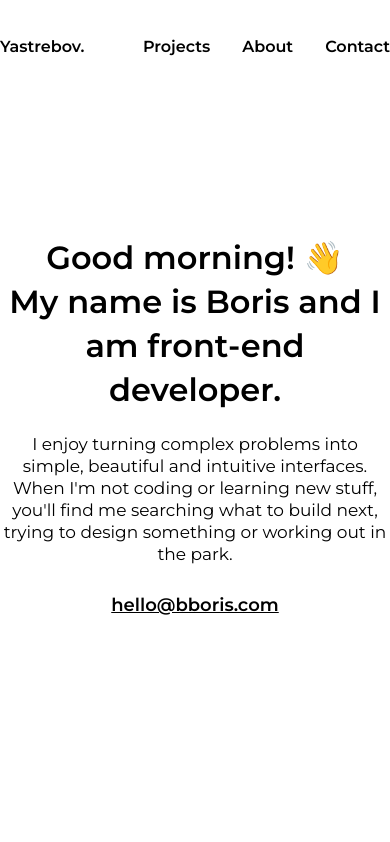
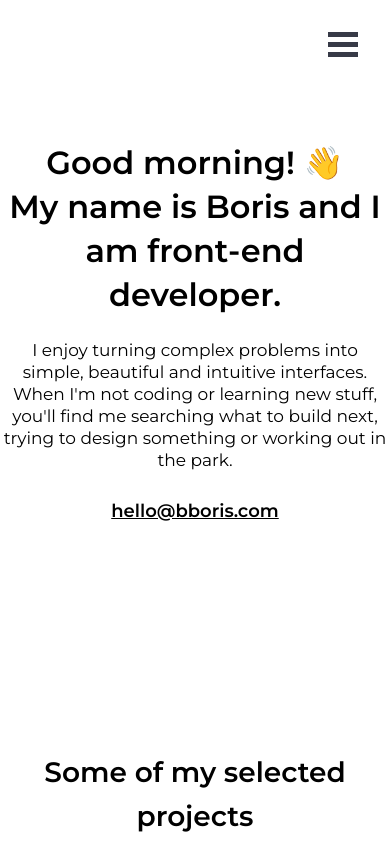
Before and after one commit to yastrebovb/bboris.com, a Gatsby site: page / in a window 390 px wide. Shown: the top 842 px of the page. Built offline with nearby package versions, Linux system fonts and the light colour scheme; Gatsby itself is replaced by a stand-in of ours.

Commit message:
Menu component update

```diff
--- a/src/components/Menu/Menu.js
+++ b/src/components/Menu/Menu.js
@@ -4,7 +4,7 @@ import { DesktopMenu, Logo, MenuItem, StyledMobileMenu } from "./style"
 
 class Menu extends Component {
   state = {
-    width: window.screen.width,
+    width: window.innerWidth,
     isOpen: false,
   }
 
@@ -22,7 +22,7 @@ class Menu extends Component {
 
   updateDimensions = () => {
     this.setState({
-      width: window.screen.width,
+      width: window.innerWidth,
     })
   }
 
--- a/src/components/Menu/style.js
+++ b/src/components/Menu/style.js
@@ -1,4 +1,3 @@
-import { Link } from "gatsby"
 import styled from "styled-components"
 
 export const DesktopMenu = styled.nav`
@@ -13,7 +12,7 @@ export const Logo = styled.p`
   font-weight: 600;
 `
 
-export const MenuItem = styled(Link)`
+export const MenuItem = styled.a`
   margin-left: 32px;
   margin-bottom: ${({ mobile }) => (mobile ? "36px" : "initial")};
   color: ${({ mobile }) => (mobile ? "#ffffff" : "initial")};
```
